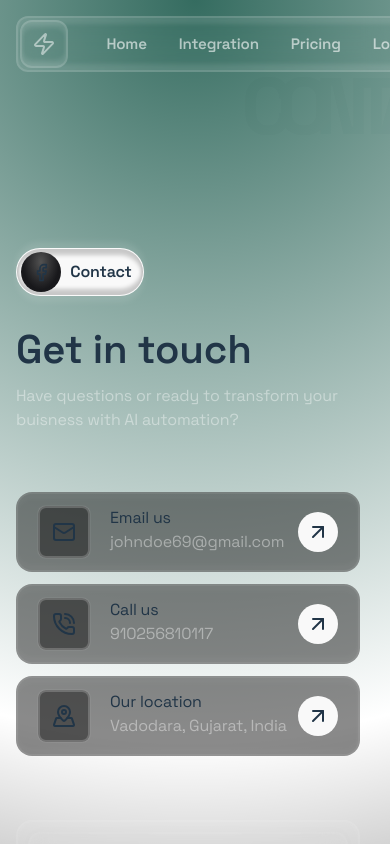
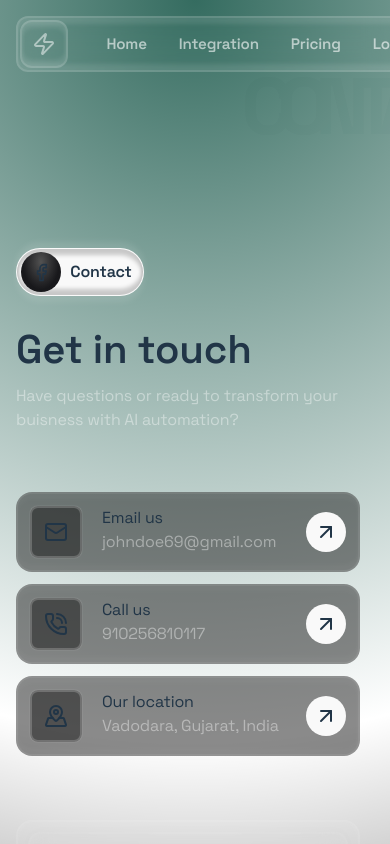
Before and after one commit to faizshaikh17/pages, a React (Vite) app in the folder contactpage/: page / in a window 390 px wide. Shown: the top 844 px of the page. Built offline with nearby package versions, Linux system fonts and the light colour scheme.

Commit message:
fix padding

```diff
--- a/contactpage/src/App.tsx
+++ b/contactpage/src/App.tsx
@@ -41,7 +41,7 @@ function App() {
             </div>
             <div className='space-y-3'>
               {reachoutDetails.map((item: Obj) => (
-                <div className='flex items-center p-5 bg-neutral-900/50 justify-between sm:h-24 h-20 sm:w-full w-[21.5rem] rounded-2xl border-2 border-white/10 shadow-[inset_0_6px_4px_rgba(255,255,255,0.03),inset_0_-6px_4px_rgba(255,255,255,0.03)]'>
+                <div className='flex items-center sm:p-5 p-3 bg-neutral-900/50 justify-between sm:h-24 h-20 sm:w-full w-[21.5rem] rounded-2xl border-2 border-white/10 shadow-[inset_0_6px_4px_rgba(255,255,255,0.03),inset_0_-6px_4px_rgba(255,255,255,0.03)]'>
                   <div className='flex gap-5'>
                     <span className='flex items-center bg-neutral-900/50 justify-center h-13 w-13 border-2 border-white/20 rounded-lg shadow-[0_0_1px_rgba(255,255,255,0.5)]'>
                       {item.tag}
```
